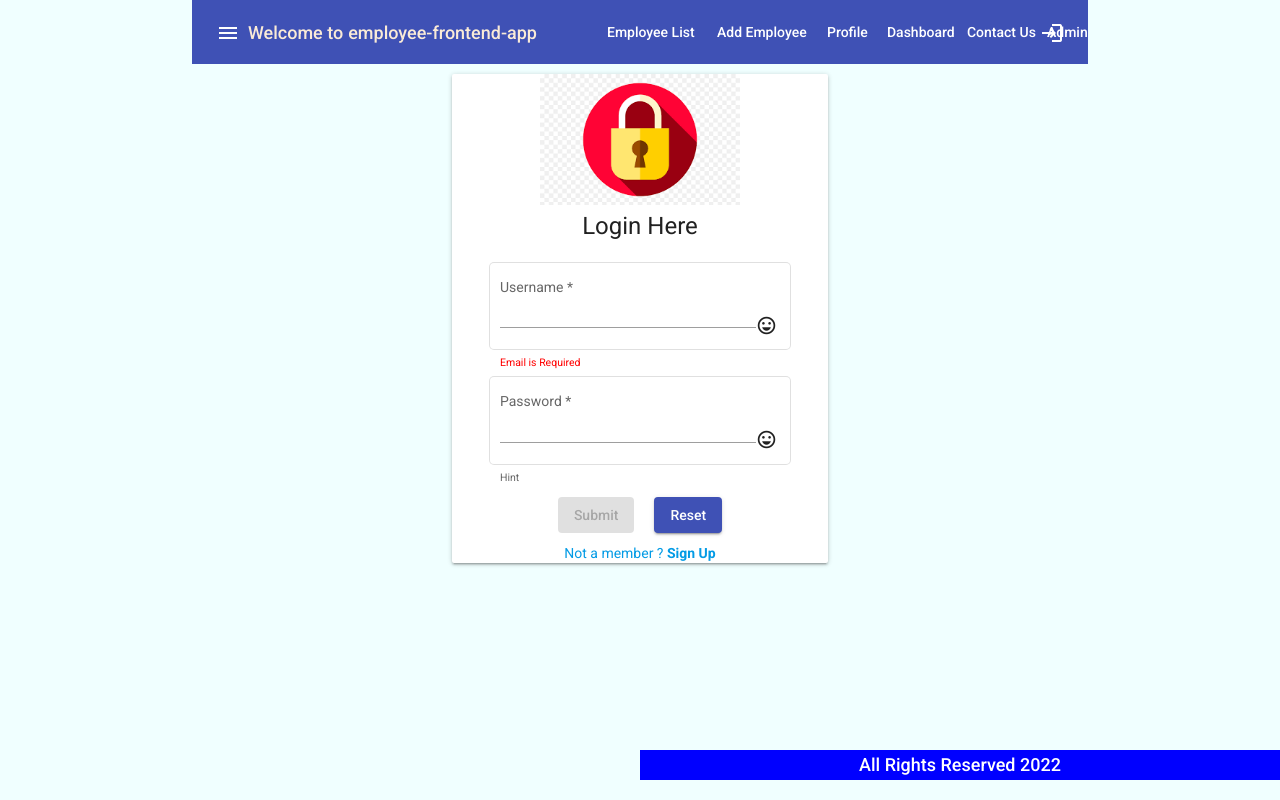
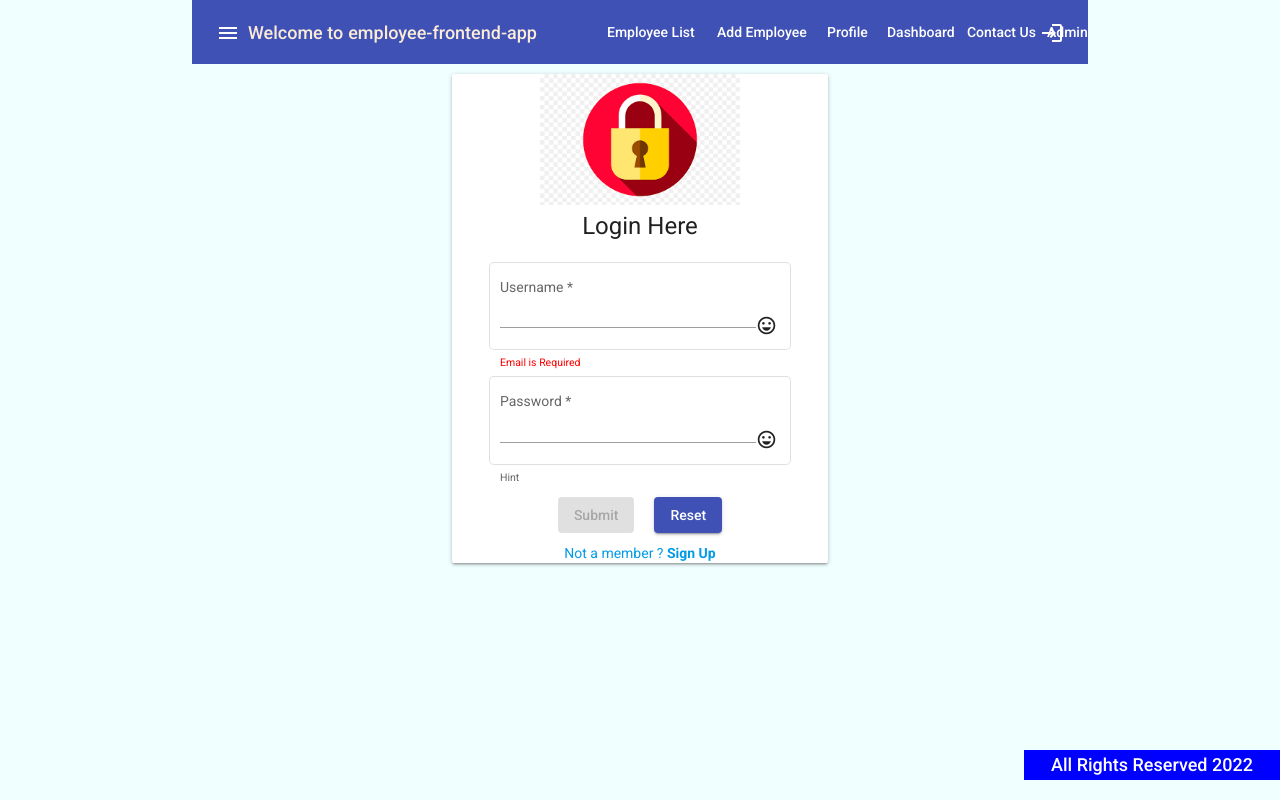
Before and after one commit to Sagar-Mahapatra/employee-service-frontend, an Angular app: page /login in a window 1280 px wide. Built offline with nearby package versions, Linux system fonts and the light colour scheme.

Commit message:
footer styling modified

```diff
--- a/src/styles.css
+++ b/src/styles.css
@@ -18,8 +18,8 @@ body {
 .footer {
     position: absolute;
     bottom: 20px;
-    width: 50%;
-    left: 50%;
+    width: 20%;
+    left: 80%;
     height: 30px;
     background-color: blue;
     text-align: center;
```
